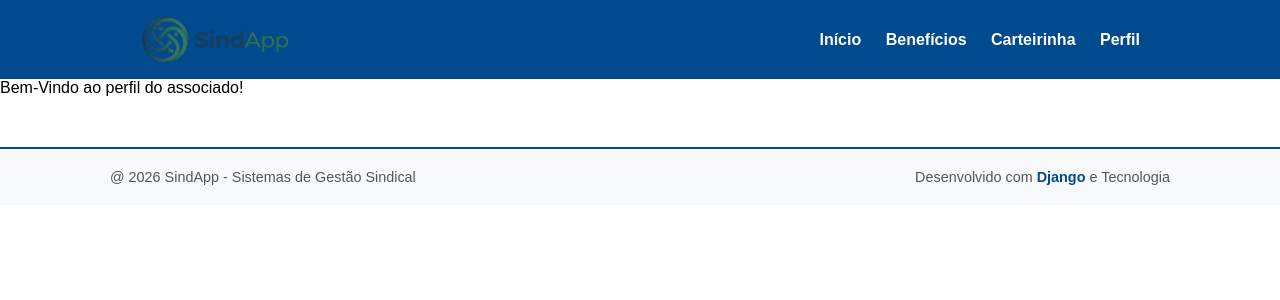
After one commit to Arvicx/guiaBolsoDjango, a Django app: page /perfil/ in a window 1280 px wide. The commit adds this page. Shown: the top 300 px of the page. Run offline with Django 5.2, Linux system fonts and the light colour scheme.

Commit message:
Aula 10/03

```diff
--- a/associado/urls.py
+++ b/associado/urls.py
@@ -1,6 +1,7 @@
 from django.urls import path
-from associado.views import index
+from associado.views import index,perfil
 
 urlpatterns = [
-    path('',index,name='index')
+    path('',index,name='index'),
+    path('perfil/',perfil,name='perfil'),
 ]
--- a/associado/views.py
+++ b/associado/views.py
@@ -6,3 +6,6 @@ from django.http import HttpResponse
 
 def index(request):
     return render(request, 'associado/index.html')
+
+def perfil(request):
+    return render(request, 'associado/perfil.html')
--- /dev/null
+++ b/setup/static/styles/style.css
@@ -0,0 +1,57 @@
+*{
+    margin: 0%;
+    padding: 0%;
+    box-sizing: border-box;
+    font-family: Arial, sans-serif;
+}
+
+.topo-principal{
+    background-color: #004a8d;
+    padding: 15px 0;
+    color: white;
+}
+
+.container{
+    max-width: 1000px;
+    margin: 0 auto;
+    display: flex;
+    justify-content: space-between;
+    align-items: center;
+}
+
+.logo{
+    height: 50px;
+}
+
+.menu a{
+    color: white;
+    text-decoration: none;
+    margin-left: 20px;
+    font-weight: bold;
+}
+
+.menu a:hover{
+    color: #ffcc00;
+}
+
+.rodape-principal {
+    background-color: #f8f9fa;
+    border-top: 2px solid #004a8d;
+    padding: 20px 0;
+    margin-top: 50px;
+    color: #555;
+    font-size: 0.9rem;
+}
+
+.container-rodape {
+    max-width: 1100px;
+    margin: 0 auto;
+    display: flex;
+    justify-content: space-between;
+    align-items: center;
+    padding: 0 20px;
+}
+
+.container-rodape strong {
+    color: #004a8d;
+}
--- /dev/null
+++ b/templates/associado/base.html
@@ -0,0 +1,21 @@
+{%load static%}
+
+<!DOCTYPE html>
+<html lang="pt-br">
+    <head>
+        <meta charset="UTF-8">
+        <meta name="viewport" content="width=devide-width, initial-scale=1.0">
+        <title>SindApp - Gerenciando Associados com Tecnologia</title>
+        <link rel="stylesheet" href="{% static 'styles/style.css'%}">
+    </head>
+    <body>
+        {% include 'associado/partials/_menu.html'%}
+
+        <main>
+            {% block content%}
+            {% endblock %}
+        </main>
+
+        {% include 'associado/partials/_footer.html'%}
+    </body>
+</html>
--- /dev/null
+++ b/templates/associado/partials/_footer.html
@@ -0,0 +1,7 @@
+{% load static %}
+<footer class="rodape-principal">
+    <div class="container-rodape">
+        <p>@ 2026 SindApp - Sistemas de Gestão Sindical</p>
+        <p>Desenvolvido com <strong>Django</strong> e Tecnologia</p>
+    </div>
+</footer>
--- /dev/null
+++ b/templates/associado/partials/_menu.html
@@ -0,0 +1,12 @@
+{% load static %}
+<header class="topo-principal">
+    <div class="container">
+        <img src="{% static 'assets/logo_recortada.png' %}" alt="Logo SindApp" width="15%">
+        <nav class="menu">
+            <a href="{% url 'index' %}">Início</a>
+            <a href="#">Benefícios</a>
+            <a href="#">Carteirinha</a>
+            <a href="{% url 'perfil' %}">Perfil</a>
+        </nav>
+    </div>
+</header>
--- /dev/null
+++ b/templates/associado/perfil.html
@@ -0,0 +1,7 @@
+{% extends 'associado/base.html' %}
+
+{% block content %}
+
+    Bem-Vindo ao perfil do associado!
+
+{% endblock %}
```
Also changed, not shown: templates/associado/index.html (+41 -13 lines), templates/associado/partials/_busca.html (added), 1 other file.
